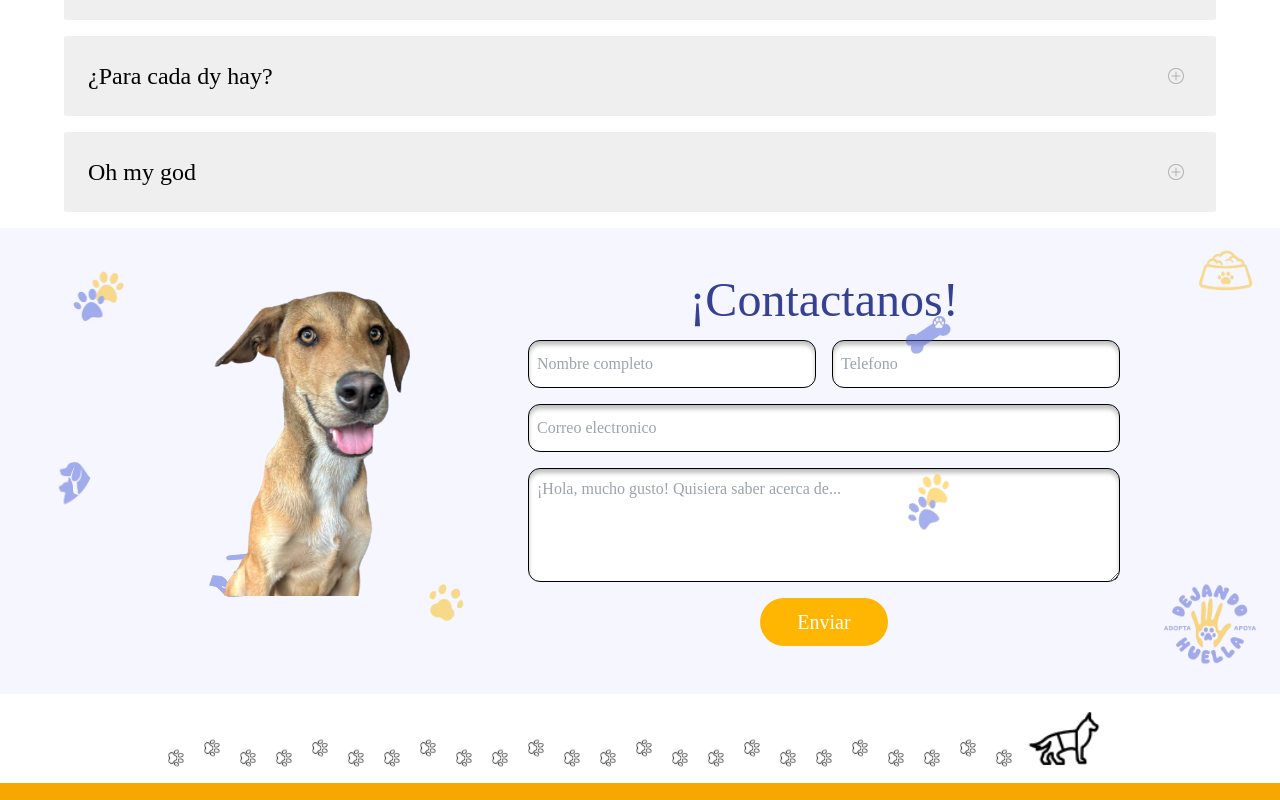
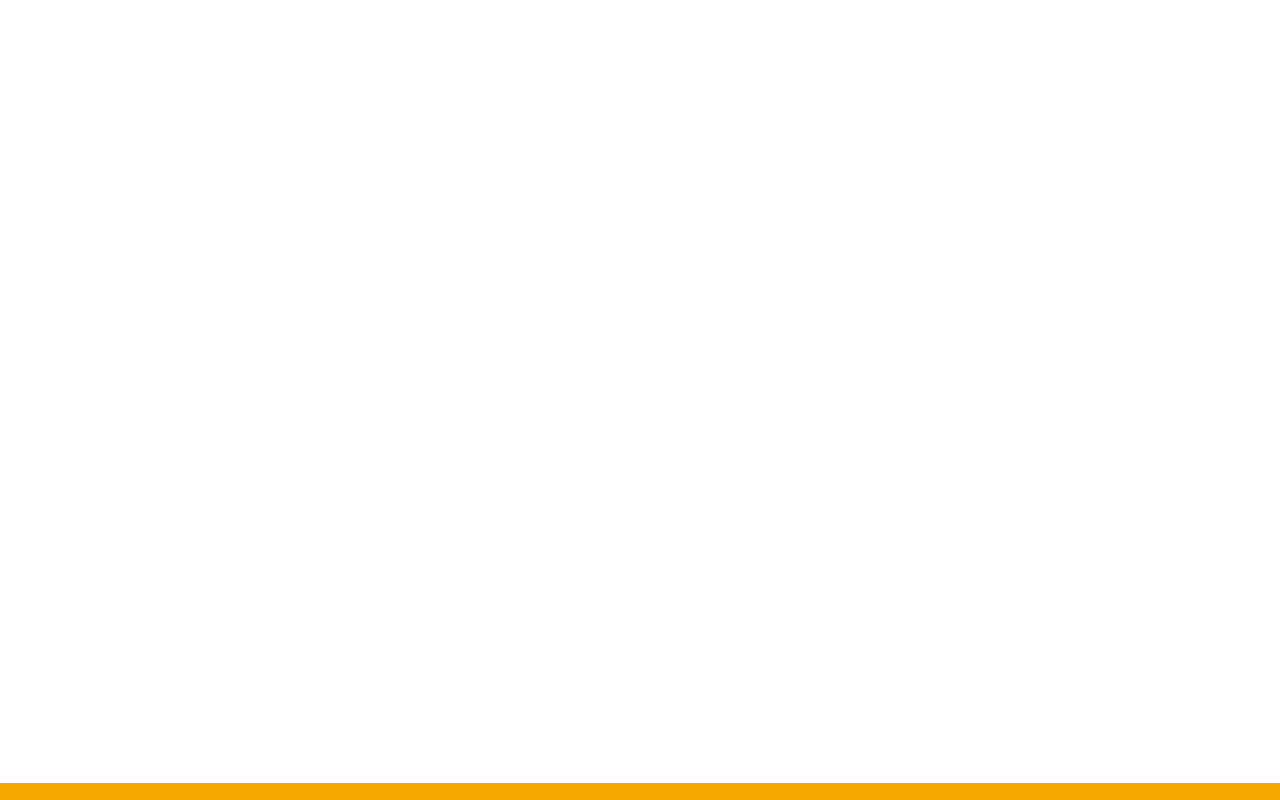
Before and after one commit to Tongother/dejando-huella, a Next.js app: page /contacto in a window 1280 px wide. Shown: the part 1020-1820 px from the top of the page. Built offline with nearby package versions, Linux system fonts and the light colour scheme; a web font is replaced by a local one.

Commit message:
21/10/24 UPDATE: Componente huellas-perro

```diff
--- a/src/app/components/carrusel/Carrusel.tsx
+++ b/src/app/components/carrusel/Carrusel.tsx
@@ -1,7 +1,12 @@
 "use client"
+// Importaciones de React y Next
 import Image from "next/image";
 import { useEffect, useRef, useState } from "react";
+
+// Importaciones de Framer Motion
 import { motion } from "framer-motion";
+
+// Importaciones de imágenes
 import img1 from "@/../public/breadcrumb_1.png";
 import img2 from "@/../public/perritos/nombreBandita.png";
 import arrow from "@/../public/icons/arrow.png";
--- a/src/app/components/contacto/elementoPerrito.tsx
+++ b/src/app/components/contacto/elementoPerrito.tsx
@@ -3,17 +3,21 @@ import Image from "next/image";
 import { useEffect, useState } from "react";
 
 interface ElementoPerritoProps{
-    cantidad: number,
+    cantidad?: number,
 }
 
 const ElementoPerrito = ({cantidad}:ElementoPerritoProps) =>{
 
-    const [cantidadState, setCantidadState] = useState(0);
+    const [cantidadState, setCantidadState] = useState<number>(0);
 
     useEffect(() => {
-        if(window.innerWidth <= 768) setCantidadState(6);
-        else if(window.innerWidth > 768 && window.innerWidth < 1440) setCantidadState(8);
-        else setCantidadState(cantidad);
+        if (cantidad) {
+            setCantidadState(cantidad);
+        }else{
+            if(window.innerWidth <= 768) setCantidadState(6);
+            else if(window.innerWidth > 768 && window.innerWidth < 1440) setCantidadState(8);
+            else if(window.innerWidth >= 1440) setCantidadState(12);
+        }
     }, [])
 
     return(
--- a/src/app/contacto/page.tsx
+++ b/src/app/contacto/page.tsx
@@ -3,17 +3,26 @@ import Banner_preguntas from "../components/contacto/banner_preguntas"
 import Formulario from "../components/contacto/formulario"
 import FondoIconos from "../components/items/banner"
 import ElementoPerrito from "../components/contacto/elementoPerrito"
+import "./../globals.css";
 
 export default function Contacto() {
 
     return(
         <>
             <Banner />
-            <Banner_preguntas />
-            <FondoIconos>
-                <Formulario />
-            </FondoIconos>
-            <ElementoPerrito cantidad={12}/>
+            <div className="animationScroll">
+                <Banner_preguntas />
+            </div>
+
+            <div className="animationScroll">
+                <FondoIconos>
+                    <Formulario />
+                </FondoIconos>
+            </div>
+
+            <div className="animationScroll">
+                <ElementoPerrito/>
+            </div>
         </>
     )
 }
--- a/src/app/globals.css
+++ b/src/app/globals.css
@@ -10,3 +10,16 @@
 @tailwind base;
 @tailwind components;
 @tailwind utilities;
+
+.animationScroll{
+    view-timeline-name: --reveal;
+    animation-name: show;
+    animation-fill-mode: both;
+    animation-timeline: --reveal;
+    animation-range: entry 25% cover 50%;
+}
+
+@keyframes show {
+    from { opacity: 0; scale: 50%; }
+    to { opacity: 1; scale: 100%; }
+}
```
Also changed, not shown: src/app/page.tsx (+2 -2 lines).
